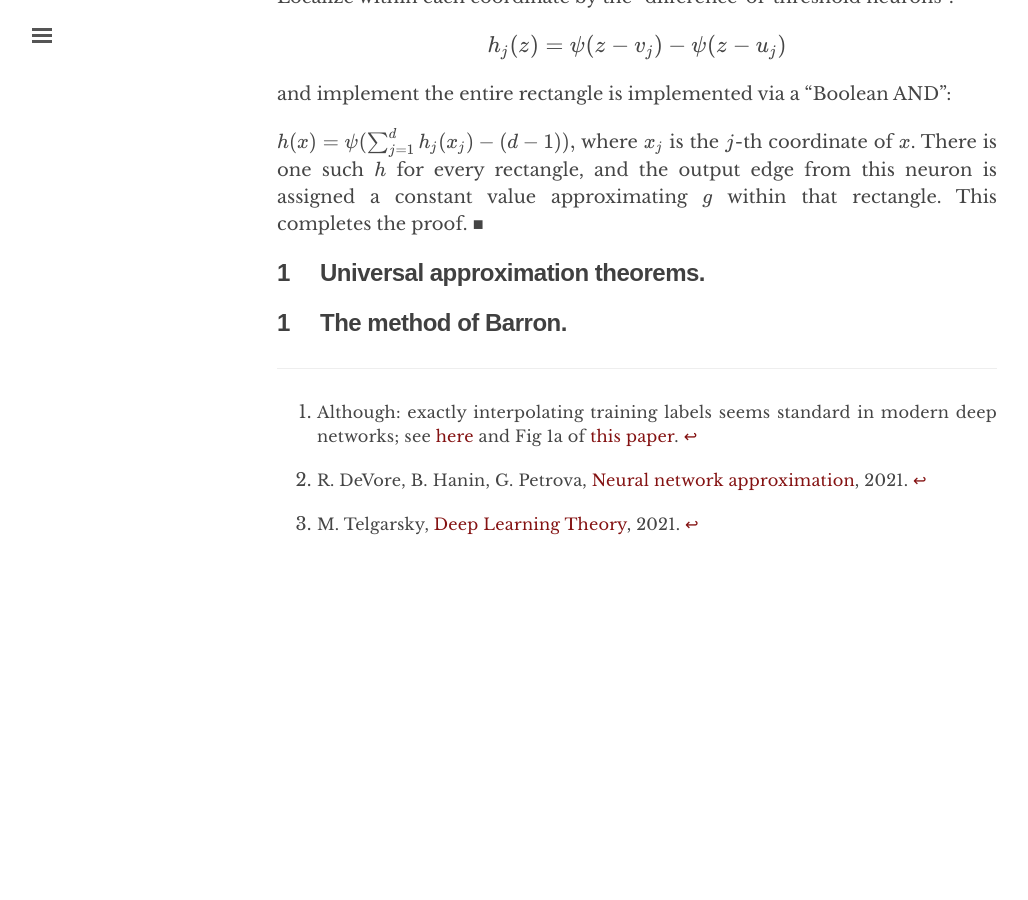
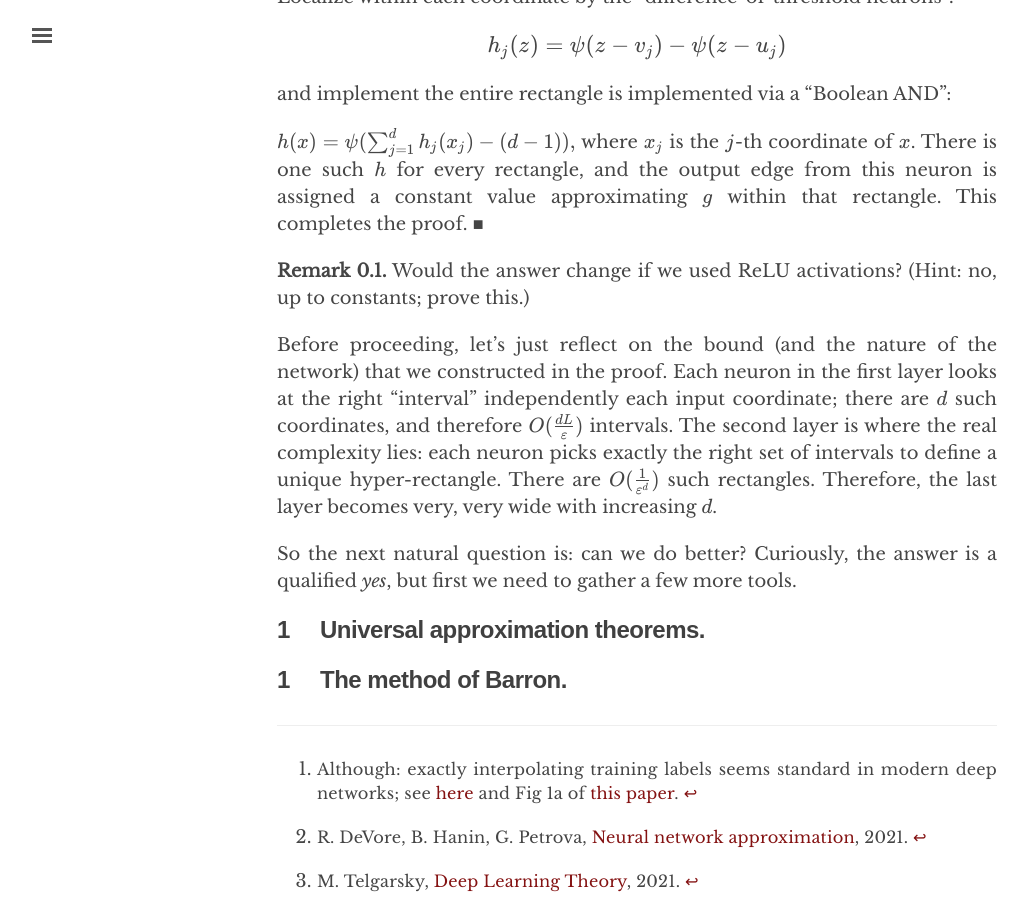
Before and after one commit to chinmayhegde/fodl, a Jekyll site: the page built from _posts/2022-01-17-representation02.md, in a window 1280 px wide and 900 px high, scrolled down 3543 px. Shown: the whole window, without its empty margins (3-1031 px from the left). Built offline with Jekyll 4.4.1, drawn with Linux system fonts in a browser that asks for light colours; nearby versions of some CDN libraries; before the commit the page ends 4159 px from its top, so only the background shows below that.

Commit message:
Update 2022-01-17-representation02.md

```diff
--- a/_posts/2022-01-17-representation02.md
+++ b/_posts/2022-01-17-representation02.md
@@ -110,6 +110,13 @@ First, we have to define Lipschitzness for $d$-variate functions.
   where $x_j$ is the $j$-th coordinate of $x$. There is one such $h$ for every rectangle, and the output edge from this neuron is assigned a constant value approximating $g$ within that rectangle. This completes the proof.
 {:.proof}
 
+**Remark**{:.label #MultivariateRem1}
+Would the answer change if we used ReLU activations? (Hint: no, up to constants; prove this.)
+{:.remark}
+
+Before proceeding, let's just reflect on the bound (and the nature of the network) that we constructed in the proof. Each neuron in the first layer looks at the right "interval" independently each input coordinate; there are $d$ such coordinates, and therefore $O(\frac{dL}{\varepsilon})$ intervals. The second layer is where the real complexity lies: each neuron picks exactly the right set of intervals to define a unique hyper-rectangle. There are $O(\frac{1}{\varepsilon^d})$ such rectangles. Therefore, the last layer becomes very, very wide with increasing $d$.
+
+So the next natural question is: can we do better? Curiously, the answer is a qualified *yes*, but first we need to gather a few more tools.
 
 ## Universal approximation theorems
 {:.label}
```
